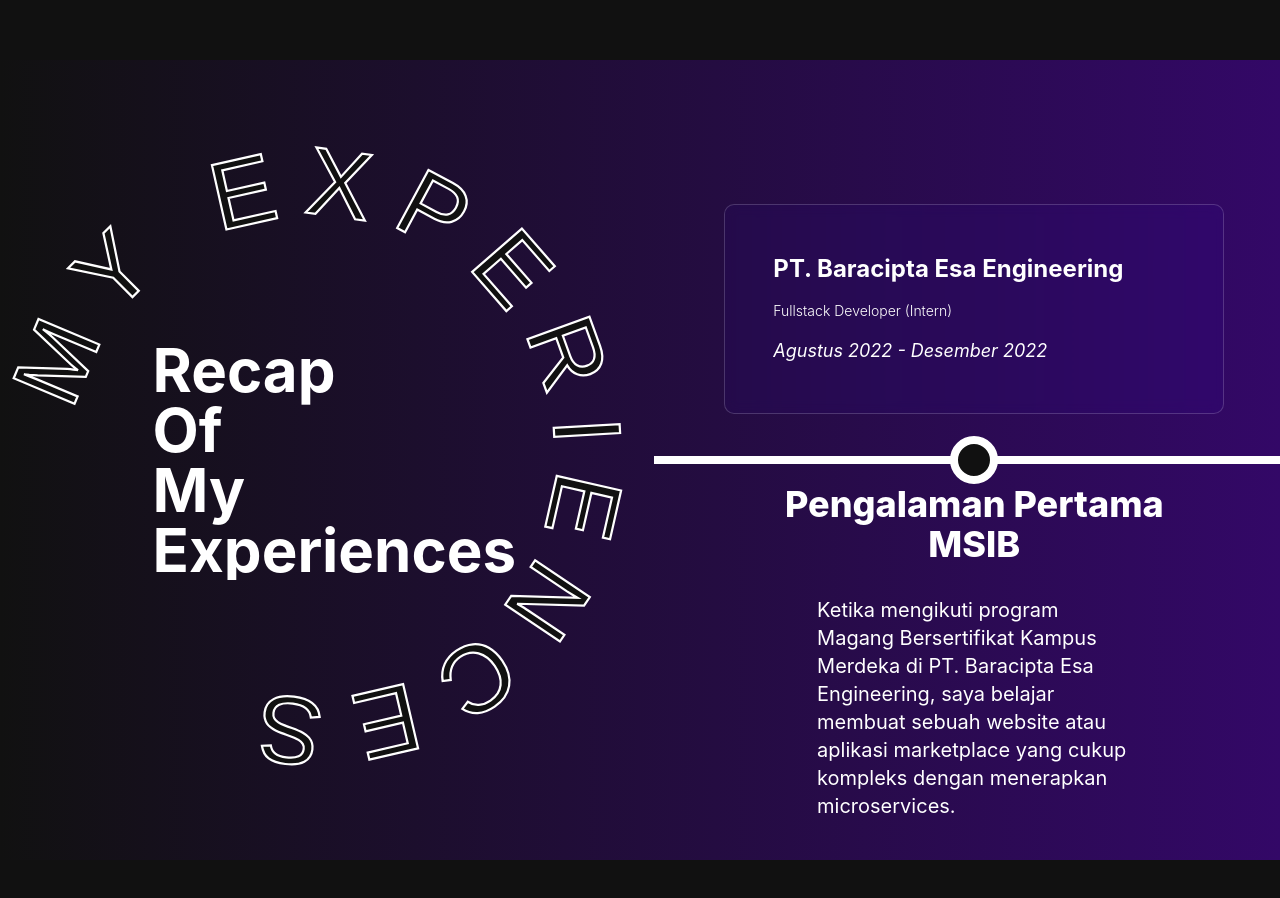
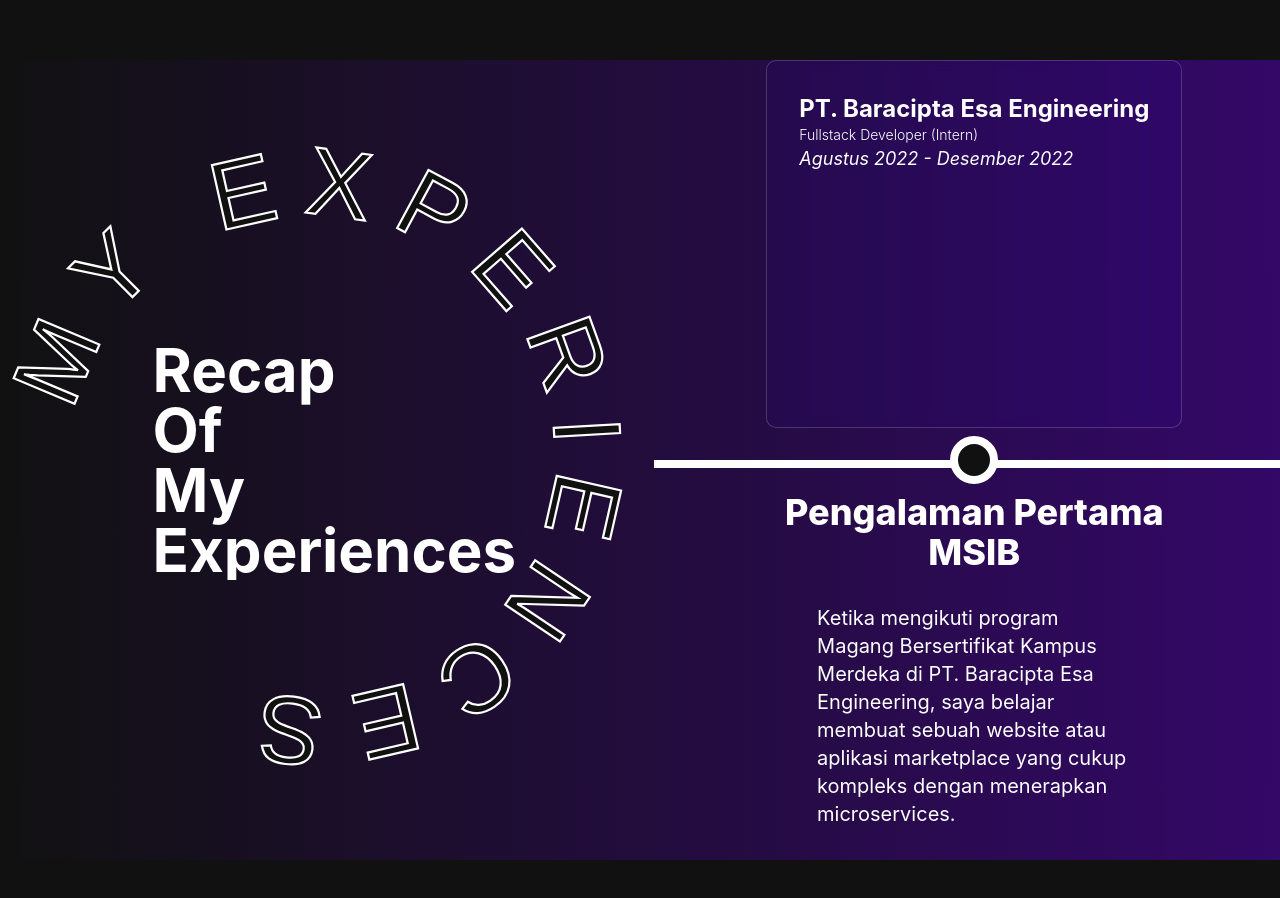
Before and after one commit to yandiaan/yandiaan.github.io, a Next.js app: page / in a window 1280 px wide. Shown: the part 740-1638 px from the top of the page. Built offline with nearby package versions, Linux system fonts and the light colour scheme.

Commit message:
fix laptop:md size

```diff
--- a/components/Experience/Line.tsx
+++ b/components/Experience/Line.tsx
@@ -1,38 +1,45 @@
-import { useEffect, useRef, useState } from "react";
+import { useState } from "react";
 import Circle from "./Circle";
 import data from "./data";
+<Circle />;
 
 interface LineProps {
   position: number;
 }
 
 export default function Line({ position }: LineProps) {
-  const cardRef = useRef(null);
   const [obj] = useState(data()[position - 1]);
 
   return (
-    <div className="w-1/2 h-screen flex items-center justify-center gap-24 text-white">
+    <div className="w-1/2 h-screen text-white">
       <div
-        ref={cardRef}
-        className={`px-12 min-w-[500px] bg-glass animate-glow-shadow border-2 border-white py-12 flex justify-center items-start gap-4 flex-col text-sm absolute ${
-          position % 2 === 1 ? "top-36" : "bottom-36"
+        className={`flex ${
+          position % 2 === 0 ? "flex-col-reverse" : "flex-col"
+        } justify-center items-center h-full gap-16`}
+      >
+        <div
+          className={`text-sm basis-1/2 flex items-${
+            position % 2 === 0 ? "start" : "end"
           }`}
         >
+          <div className="flex flex-col bg-glass p-8">
             <span className="text-2xl font-bold">{obj.company}</span>
             <h1 className="font-light">{obj.role}</h1>
             <small className="text-lg italic">{obj.periode}</small>
           </div>
-      <div className="h-2 w-1/2 bg-white overflow-y-hidden flex justify-center absolute"></div>
+        </div>
+        <div className="h-2 w-1/2 bg-white overflow-y-hidden top-1/2 absolute"></div>
         <Circle />
         <div
-        className={`absolute flex flex-col items-center text-center gap-8 overflow-visible ${
-          position % 2 === 0 ? "mb-96" : "mt-96"
-        } mx-24`}
+          className={`flex flex-col items-center text-center justify-${
+            position % 2 === 0 ? "end" : "start"
+          } basis-1/2  gap-8 overflow-visible mx-24`}
         >
-        <h1 className="capitalize overflow-visible font-extrabold w-[400px] text-4xl">
+          <h1 className="capitalize overflow-visible font-extrabold w-[400px] text-2xl xl:text-4xl">
             {obj.desc.title}
           </h1>
-        <p className="text-xl w-3/4 text-left">{obj.desc.body}</p>
+          <p className="xl:text-xl text-sm w-3/4 text-left">{obj.desc.body}</p>
+        </div>
       </div>
     </div>
   );
--- a/components/Experience/index.tsx
+++ b/components/Experience/index.tsx
@@ -7,7 +7,7 @@
       id="experiences"
       className="w-screen h-screen text-6xl flex justify-between items-center text-white"
     >
-      <div className="flex justify-center items-center">
+      <div className="flex justify-center items-center scale-50 xl:scale-100">
         <p className="absolute overflow-y-hidden font-bold">
           Recap <br /> Of <br /> My <br /> Experiences
         </p>
@@ -16,7 +16,7 @@
           alt={""}
           width={700}
           height={700}
-          className="mt-12 absolute animate-spin-slow rotate-[215deg]"
+          className="mt-12 absolute animate-spin-slow"
         />
       </div>
       <Line position={1} />
--- a/components/Navbar/NavItems.tsx
+++ b/components/Navbar/NavItems.tsx
@@ -12,7 +12,7 @@
       smooth
       spy
       to={href}
-      className="text-white text-xl pb-1 cursor-pointer"
+      className="text-white xl:text-xl text-sm pb-1 cursor-pointer"
       activeClass="border-b-4 font-bold"
     >
       {title}
--- a/components/Navbar/index.tsx
+++ b/components/Navbar/index.tsx
@@ -21,7 +21,7 @@
 
   return (
     <nav
-      className="flex justify-between px-32 py-10 fixed z-50 top-0 w-full ease-in duration-300"
+      className="flex justify-between px-32 xl:py-10 py-2 fixed z-50 top-0 w-full ease-in duration-300"
       ref={navbarRef}
     >
       <NavItems href="profile" title="PROFILE" />
--- a/components/Profile/ProfileText.tsx
+++ b/components/Profile/ProfileText.tsx
@@ -2,7 +2,7 @@
 
 export default function ProfileText() {
   return (
-    <div className="flex flex-col gap-3 scale-90 xl:scale-100">
+    <div className="flex flex-col gap-3 scale-75 basis-1/4 xl:scale-100">
       <h1 className="text-8xl font-bold overflow-hidden">Hello.</h1>
       <h6 className="text-md font-bold tracking-widest">
         My Name is Dian Setiawan
--- a/styles/globals.css
+++ b/styles/globals.css
@@ -36,7 +36,6 @@
 .nav-glass {
   background: rgba(17, 17, 17, 0.45);
   backdrop-filter: blur(4px);
-  padding: 25px 250px !important;
   /* border-radius: 10px; */
 }
 
```
Lines whose indentation alone changed are shown as unchanged.
